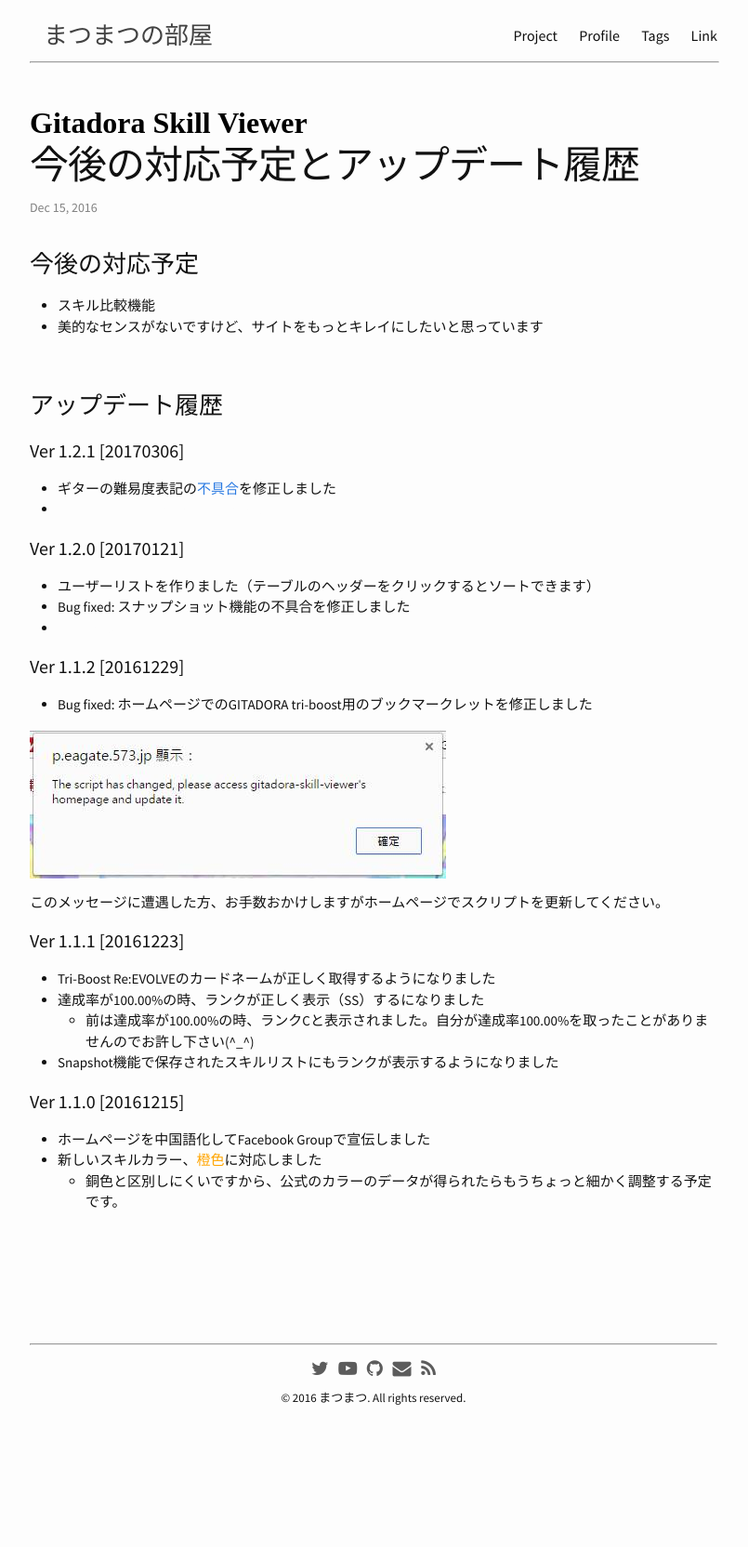
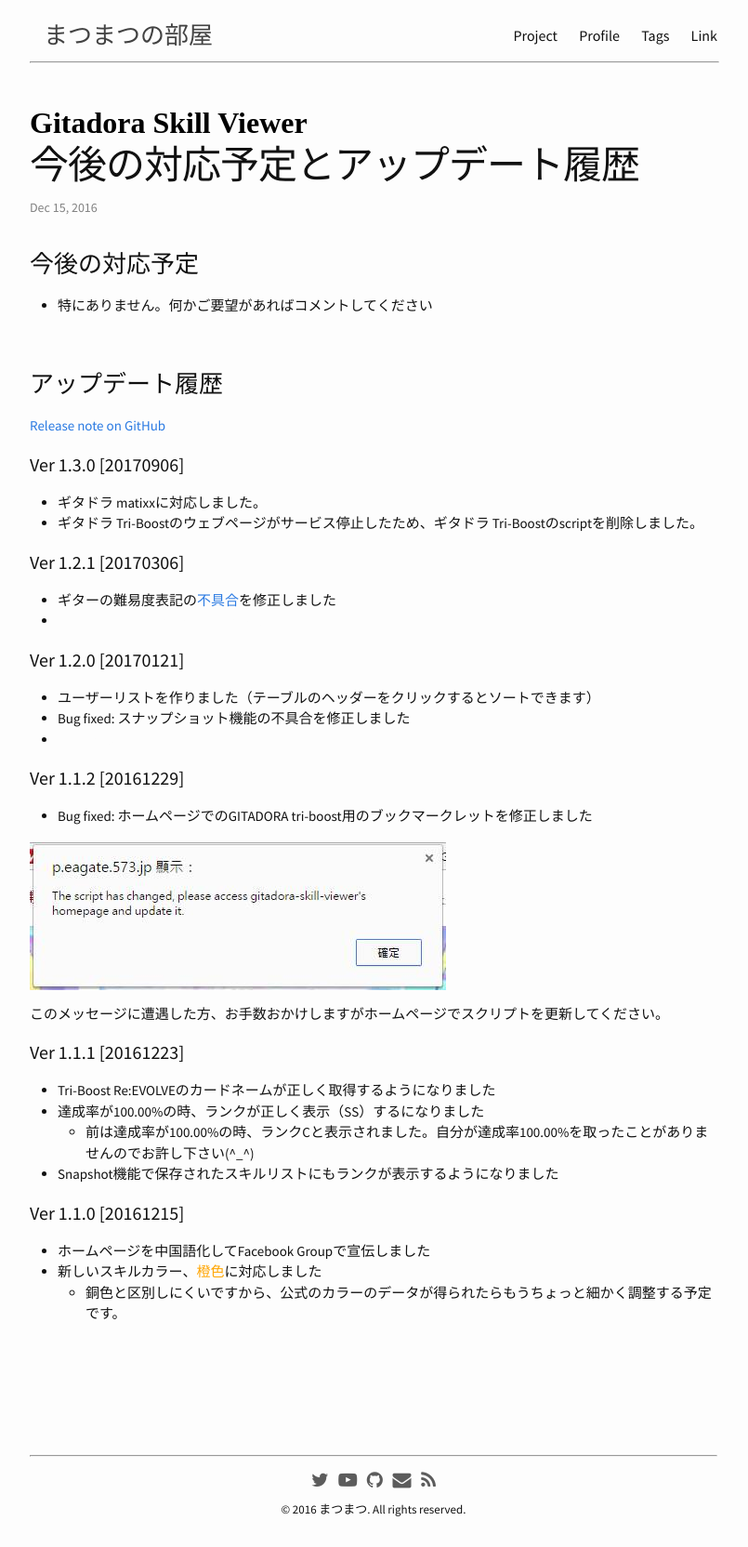
Before and after one commit to ssdh233/ssdh233.github.io, a Jekyll site: the page built from _posts/2016-12-15-development.md, in a window 1280 px wide. Shown: the whole page at 93% size, without its empty margins (238-1043 px from the left). Built offline with Jekyll 4.4.1, drawn with Linux system fonts in a browser that asks for light colours; nearby versions of some CDN libraries; some web fonts are replaced; comment, search, counter and statistics services are not loaded; before the commit the page ends 1544 px from its top, so only the background shows below that.

Commit message:
Update post

```diff
--- a/_posts/2016-12-15-development.md
+++ b/_posts/2016-12-15-development.md
@@ -9,11 +9,17 @@
 ---
 
 ### 今後の対応予定
-* スキル比較機能
-* 美的なセンスがないですけど、サイトをもっとキレイにしたいと思っています
+* 特にありません。何かご要望があればコメントしてください
 
 <br/>
+
 ### アップデート履歴
+
+[Release note on GitHub](https://github.com/matsumatsu233/gitadora-skill-viewer/releases)
+
+#### Ver 1.3.0 [20170906]
+* ギタドラ matixxに対応しました。
+* ギタドラ Tri-Boostのウェブページがサービス停止したため、ギタドラ Tri-Boostのscriptを削除しました。
 
 #### Ver 1.2.1 [20170306]
 * ギターの難易度表記の[不具合](http://disq.us/p/1gbh2hm)を修正しました
```
